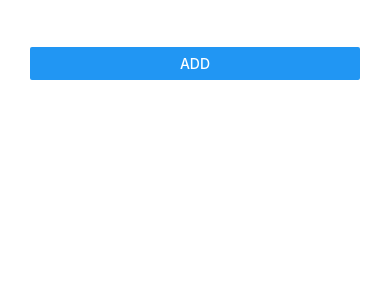
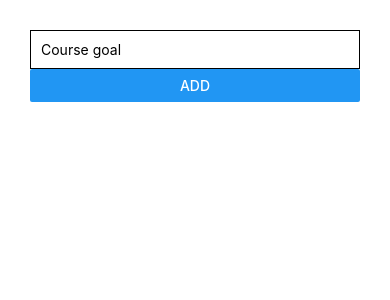
Before and after one commit to toddbauermeister/rn-complete-guide, a React Native app: screen / in a window 390 px wide. Shown: the top 300 px of the page. Built offline with nearby package versions, Linux system fonts and the light colour scheme.

Commit message:
add placeholder, border and padding to TextInput

```diff
--- a/App.js
+++ b/App.js
@@ -5,7 +5,7 @@ export default function App() {
   return (
     <View style={{padding: 30}}>
       <View>
-        <TextInput />
+        <TextInput placeholder="Course goal" style={{borderColor: 'black', borderWidth: 1, padding: 10}}/>
         <Button title="ADD"/>
       </View>
       <View>
```
